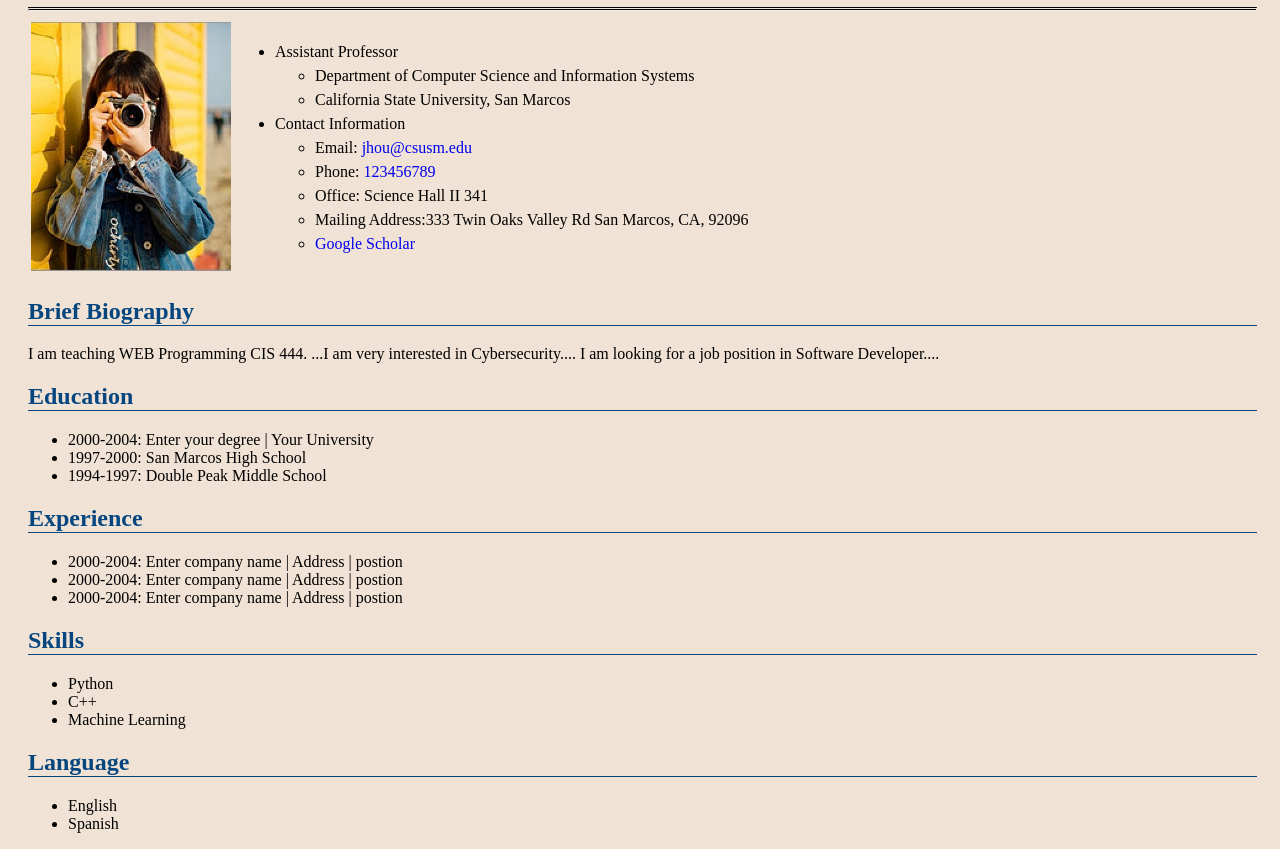
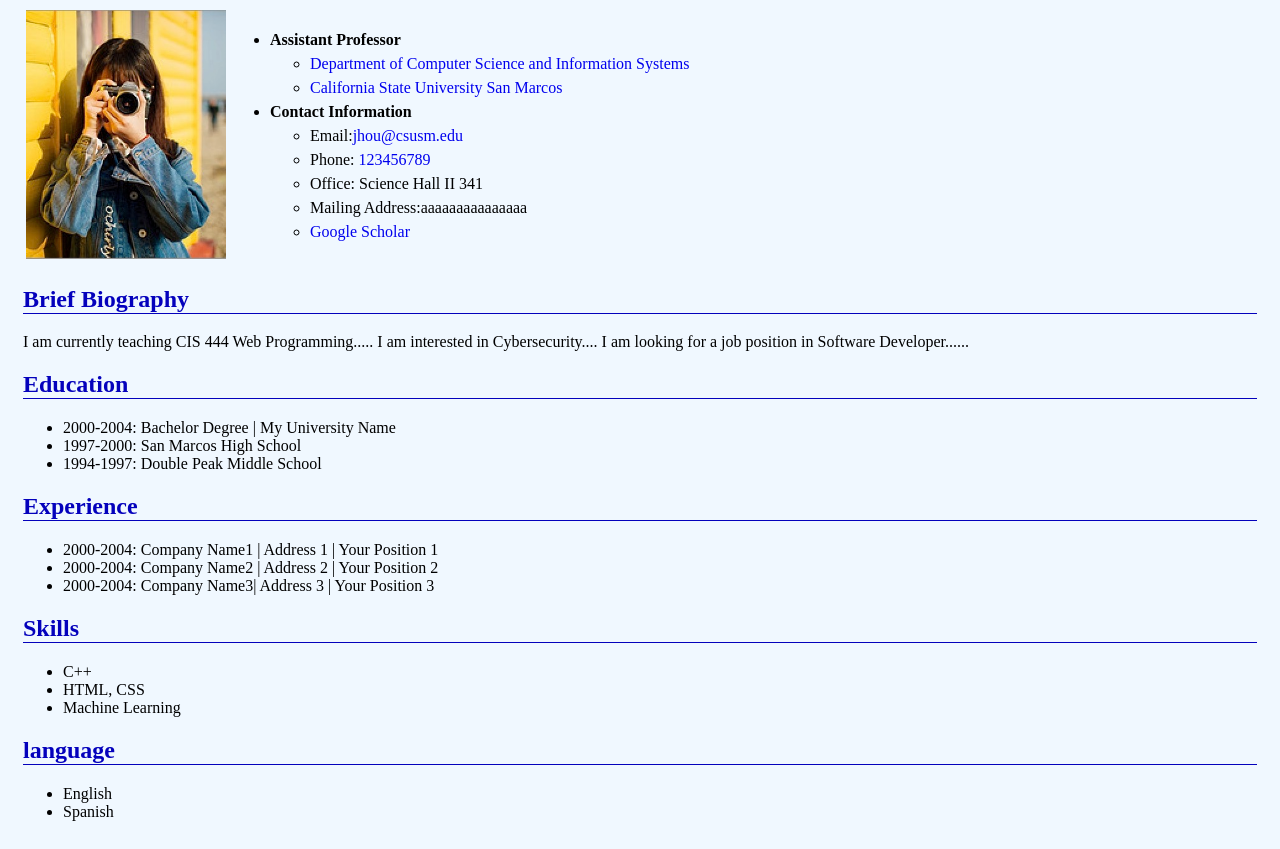
Before and after one commit to jhoucsusm/jhoucsusm.github.io, a plain HTML site: page index.html in a window 1280 px wide. Shown: the part 73-922 px from the top of the page. Drawn offline with Linux system fonts and the light colour scheme.

Commit message:
Add files via upload

```diff
--- a/index.html
+++ b/index.html
@@ -4,71 +4,77 @@
 <head>
   <meta charset="utf-8">
   <meta name="viewport" content="width=device-width">
-  <title>replit</title>
+  <title>My Homepage</title>
   <link href="style.css" rel="stylesheet" type="text/css" />
 </head>
 
 <body>
   <h1>Jing's Homepage</h1>
-
-  <hr style="border-top:double;"/>
-
-
   <table>
     <tr>
-      <td><img src="photo.jpeg" alt="my photo" width="200px"></td>
-
-      <td id="info">
+      <td>  <img src="photo.jpeg" alt="My photo" width="200px" /> </td>
+      <td id="info">  <ul>
+    <li><b>Assistant Professor</b>
       <ul>
-    <li>Assistant Professor
-      <ul>
-        <li>Department of Computer Science and Information Systems</li>
-        <li>California State University, San Marcos</li>
+        <li><a href="https://www.csusm.edu/cs/about/facstaff.html">Department of Computer Science and Information
+            Systems</a></li>
+        <li><a href="https://www.csusm.edu/">California State University San Marcos</a></li>
       </ul>
     </li>
-    <li>Contact Information
+
+    <li><b>Contact Information</b>
          <ul>
-        <li>Email: <a href="mailto:jhou@csusm.edu">jhou@csusm.edu</a></li>
-        <li>Phone: <a href="call:12345678">123456789</a> </li>
+           <li>Email:<a href="mailto:jhou@csusm.edu">jhou@csusm.edu</a></li>
+           <li>Phone: <a href="call:123456789">123456789</a></li>
            <li>Office: Science Hall II 341</li>
-        <li>Mailing Address:333 Twin Oaks Valley Rd San Marcos, CA, 92096</li>
+           <li>Mailing Address:aaaaaaaaaaaaaaa</li>
            <li><a href="#">Google Scholar</a></li>
          </ul>
     </li>
-  </ul></td>
+     </ul>
+     </td>
     </tr>
   </table>
 
   <h2>Brief Biography</h2>
-  <p>I am teaching WEB Programming  CIS 444. ...I am very interested in Cybersecurity.... I am looking for a job position in Software Developer....</p>
+  <p>I am currently teaching CIS 444 Web Programming..... I am interested in Cybersecurity.... I am looking for a job position in Software Developer......</p>
+
 
   <h2>Education</h2>
   <ul>
-  <li>2000-2004: Enter your degree | Your University</li>
+    <li>2000-2004: Bachelor Degree | My University Name</li>
     <li>1997-2000: San Marcos High School </li>
     <li>1994-1997: Double Peak Middle School </li>
   </ul>
 
   <h2>Experience</h2>
    <ul>
-  <li>2000-2004: Enter company name  | Address | postion</li>
-  <li>2000-2004: Enter company name  | Address | postion</li>
-  <li>2000-2004: Enter company name  | Address | postion</li>
+    <li>2000-2004: Company Name1 | Address 1 | Your Position 1</li>
+    <li>2000-2004: Company Name2 | Address 2 | Your Position 2</li>
+    <li>2000-2004: Company Name3| Address 3 | Your Position 3</li>
   </ul>
 
  <h2>Skills</h2>
    <ul>
-  <li>Python</li>
     <li>C++</li>
+    <li>HTML, CSS </li>
     <li>Machine Learning</li>
   </ul>
 
-      <h2>Language</h2>
+   <h2>language</h2>
    <ul>
     <li>English</li>
     <li>Spanish</li>
   </ul>
 
+
+
+
+
+
+
+
+
 </body>
 
 </html>
--- a/style.css
+++ b/style.css
@@ -1,5 +1,10 @@
 h1{
-  color:#05467f;
+  color:#0401bc;
+}
+
+h2{
+  color:#0401bc;
+  border-bottom: 1px solid;
 }
 
 a{
@@ -7,19 +12,13 @@ a{
 }
 
 a:hover{
-  color:#7f057b;
+  color:#ff0026;
 }
 
 body{
-  background-color:#f0e2d5;
-
-  padding-left: 20px;
+  background-color:aliceblue;
+  padding-left: 15px;
   padding-right: 15px;
-}
-
-h2{
-  border-bottom: 1px solid;
-  color:#05467f;
 }
 
 #info{
```
Lines whose indentation alone changed are shown as unchanged.
